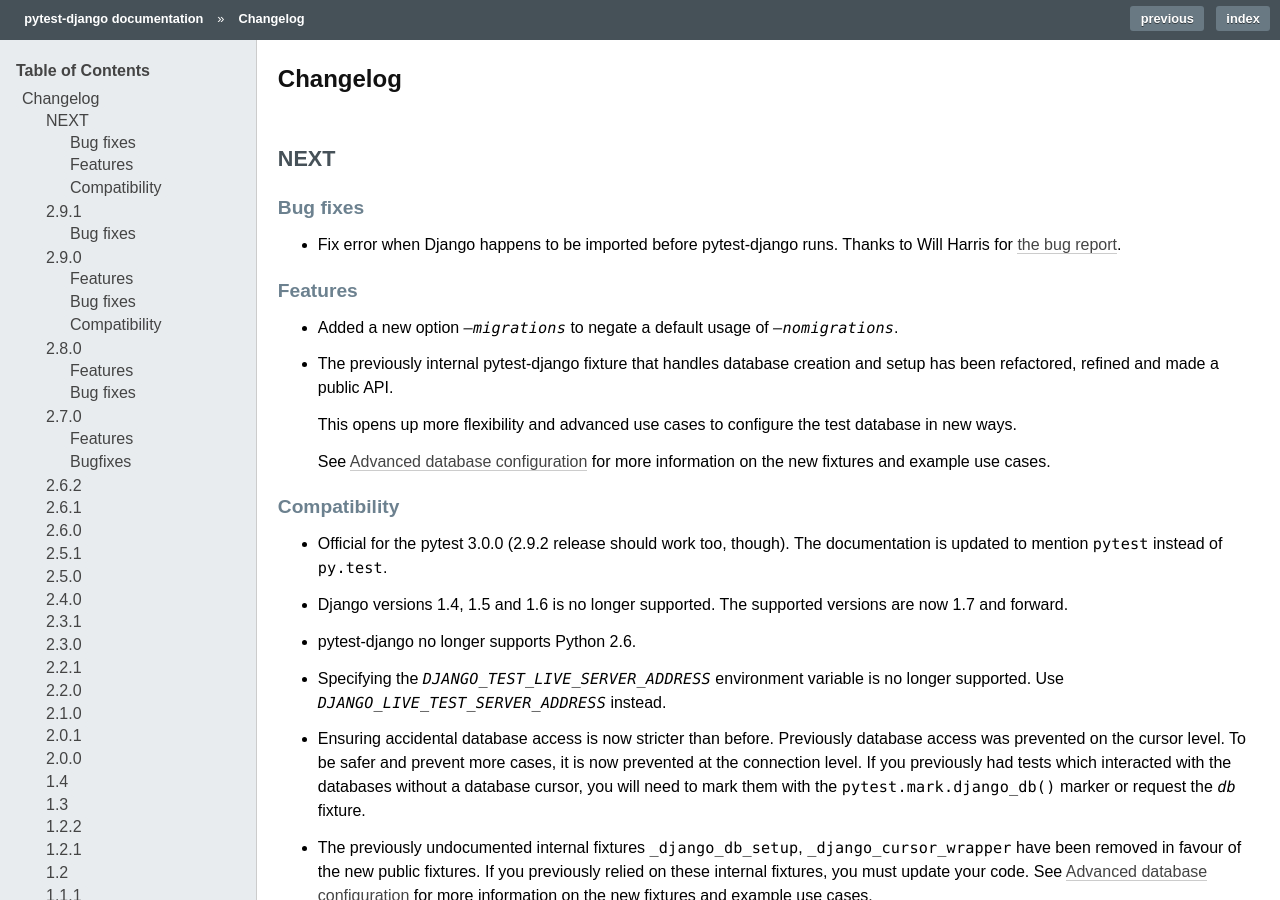
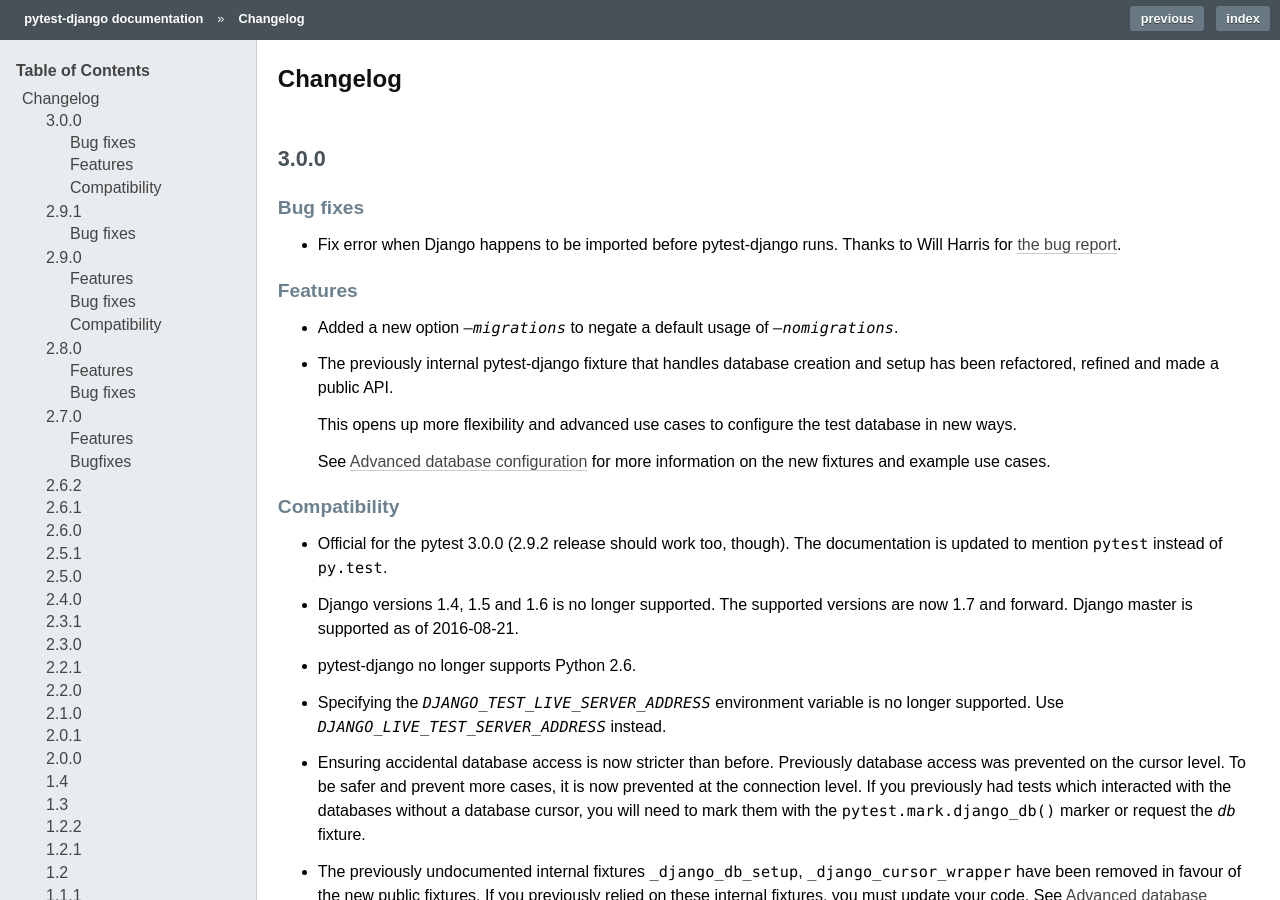
Before and after one commit to pytest-dev/pytest-django, a Sphinx documentation site: the page built from docs/changelog.rst, in a window 1280 px wide and 900 px high. Built offline with Sphinx 7.4.7, drawn with Linux system fonts in a browser that asks for light colours.

Commit message:
Updated changelog for 3.0

```diff
--- a/docs/changelog.rst
+++ b/docs/changelog.rst
@@ -1,8 +1,9 @@
 Changelog
 =========
 
-NEXT
-----
+3.0.0
+-----
+
 Bug fixes
 ^^^^^^^^^
 
@@ -30,7 +31,8 @@
   documentation is updated to mention ``pytest`` instead of ``py.test``.
 
 * Django versions 1.4, 1.5 and 1.6 is no longer supported. The supported
-  versions are now 1.7 and forward.
+  versions are now 1.7 and forward. Django master is supported as of
+  2016-08-21.
 
 * pytest-django no longer supports Python 2.6.
 
```
